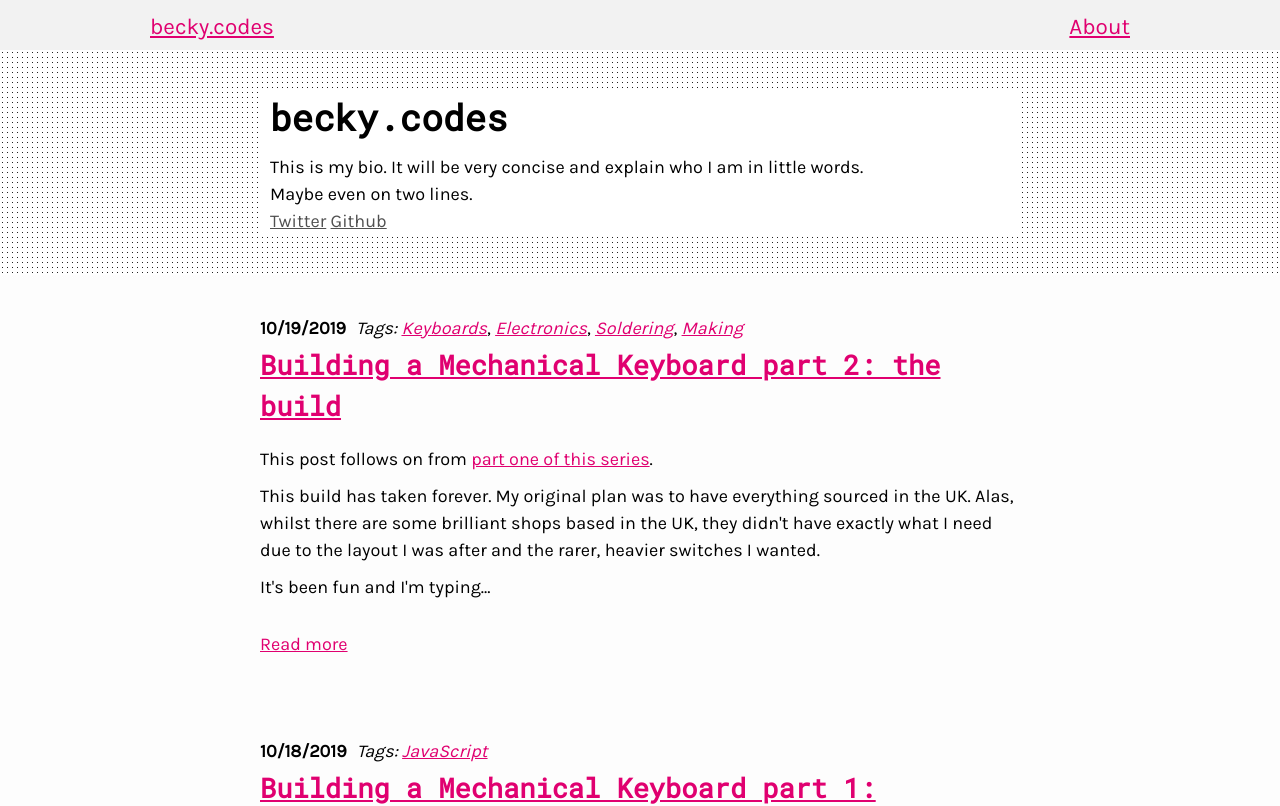
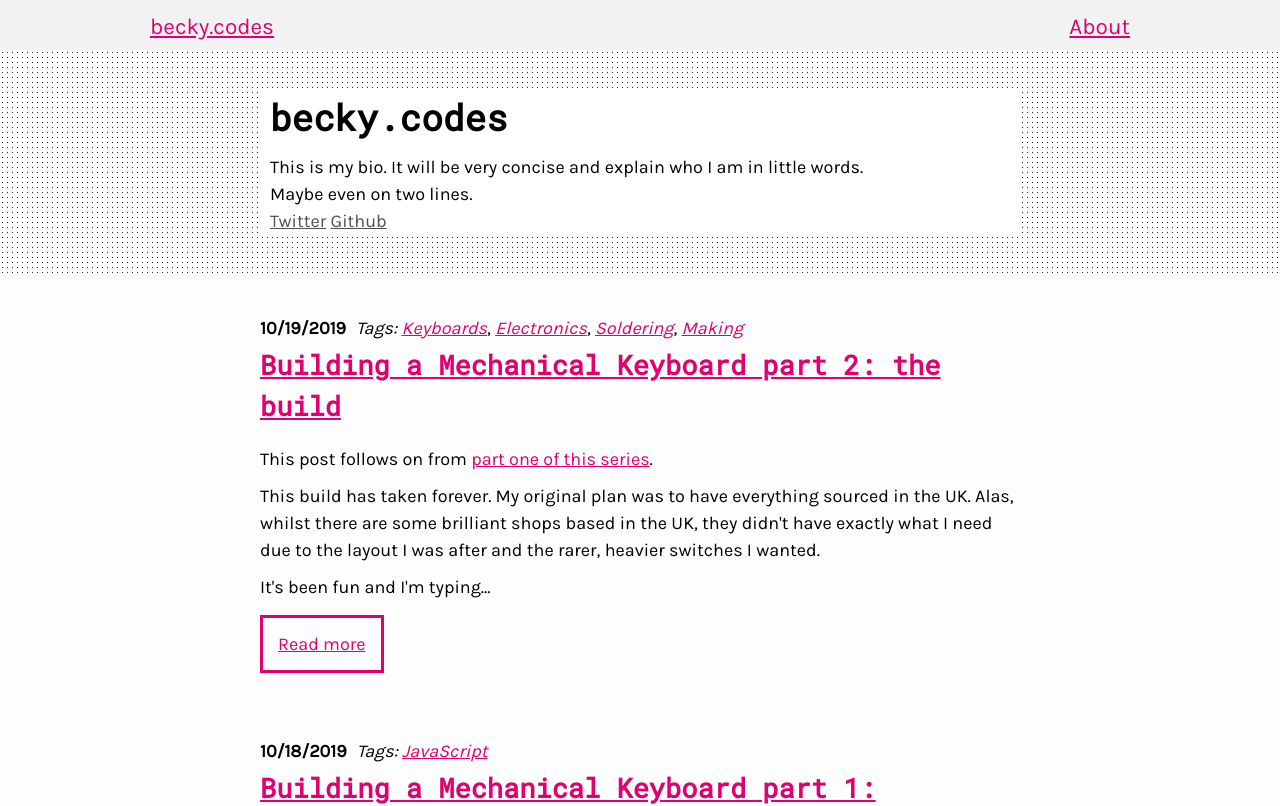
Before and after one commit to BeckyArrowsmith/blog2019, a Next.js app: page / in a window 1280 px wide. Shown: the top 806 px of the page. Built offline with nearby package versions, Linux system fonts and the light colour scheme.

Commit message:
Add read-more buttons

```diff
--- a/components/BlogListing.js
+++ b/components/BlogListing.js
@@ -36,7 +36,7 @@ function BlogListing() {
             {post.fields.content.substring(0, 400) + "..."}
           </Markdown>
 
-          <a href={post.fields.slug}>Read more</a>
+          <a id="read-more" href={post.fields.slug}>Read more</a>
         </section>
       </article>
     ));
--- a/layouts/Layout.js
+++ b/layouts/Layout.js
@@ -15,7 +15,7 @@ const Layout = props => (
 
     <Header />
 
-    <div className="Content">{props.children}</div>
+    <div>{props.children}</div>
 
     <Footer />
 
--- a/layouts/styles/global.css
+++ b/layouts/styles/global.css
@@ -17,5 +17,9 @@ h1, h2, h3, h4, h5, h6 {
 }
 
 a {
-    color:#E00070
+    color:#E00070;
 }
+
+a:hover {
+    color: #9E004F;
+}
--- a/layouts/styles/posts.css
+++ b/layouts/styles/posts.css
@@ -44,3 +44,12 @@ figure img {
 h1, h2, h3, h4, h5, h6 {
     padding: 20px 0 10px 0;
 }
+
+#read-more {
+    border: 3px solid #E00070;
+    padding: 15px;
+}
+
+#read-more:hover {
+    color: #9E004F;
+}
```
